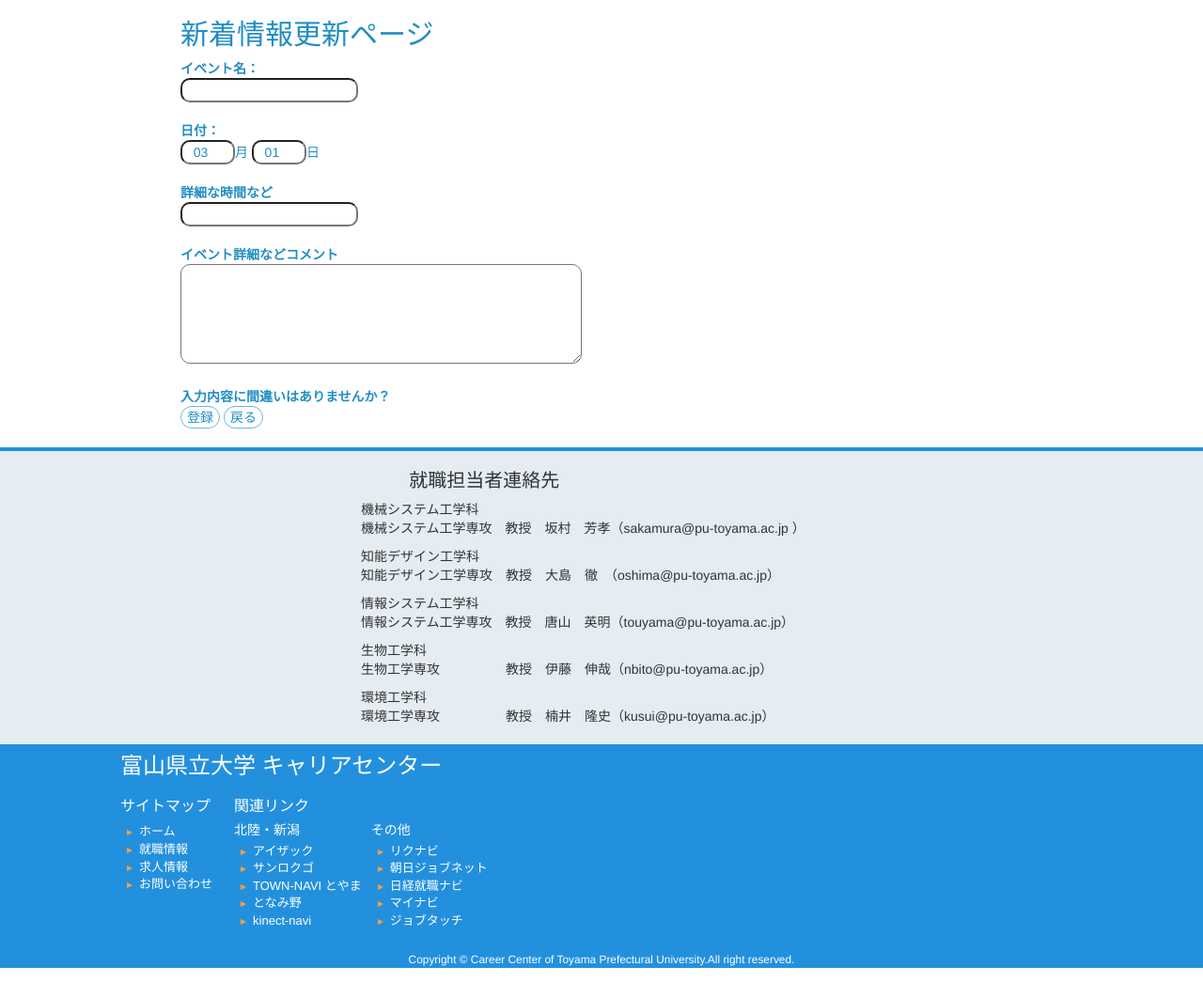
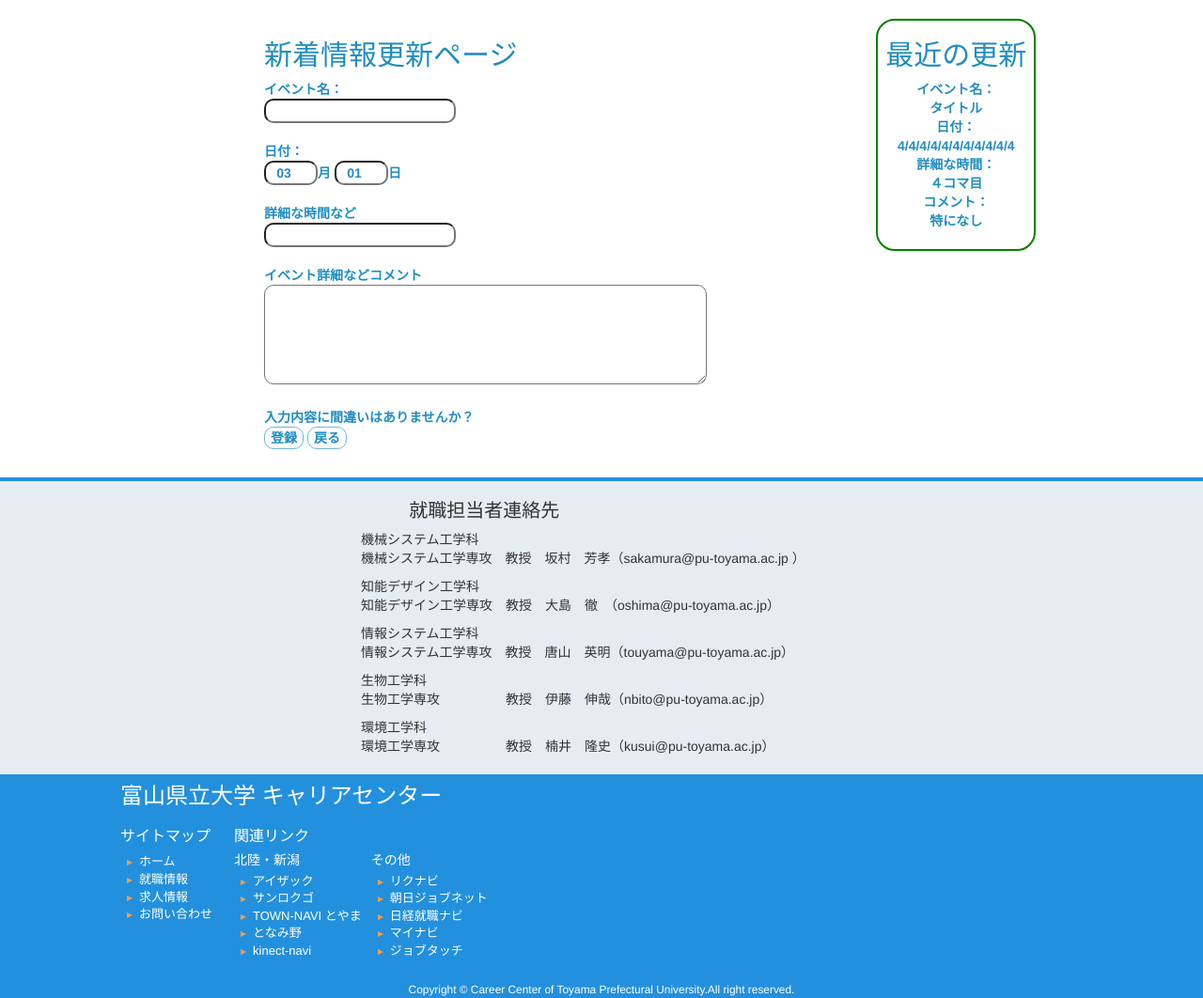
Before and after one commit to stealpattan/koakuma_ccp, a PHP site: page /manager.php?page_type=new_event in a window 1280 px wide. Shown: the part 170-1232 px from the top of the page at 94% size. Before the commit the page ends 1200 px from the top, so only its background shows below. Run offline with PHP 8.4, Linux system fonts and the light colour scheme; data that the repository does not hold is empty.

Commit message:
make manager's page

```diff
--- a/ccp/css/intern.css
+++ b/ccp/css/intern.css
@@ -27,8 +27,15 @@ table#table-02 td {
   margin: 0 auto;
 }
 
+
+/*manager.phpのcss*/
+.arrange_rows{
+  width: 90%;
+  margin: 0 auto;
+}
+
 .manager{
-  width: 70%;
+  width: 50%;
   color: #208dc3;
   margin:0 auto;
   margin-bottom: 20px;
@@ -38,11 +45,11 @@ table#table-02 td {
   margin-bottom: 20px;
 }
 
-input{
+.manager input{
   text-align: center;
   border-radius: 10px;
 }
-textarea{
+.manager textarea{
   text-align: center;
   border-radius: 10px;
 }
@@ -56,3 +63,12 @@ textarea{
 .manager_contents:hover{
   background-color: #cbe6f3;
 }
+
+.recent_update{
+  width: 60%;
+  color: #208dc3;
+  position: relative;
+  border: 2px solid green;
+  border-radius: 20px;
+  text-align: center;
+}
--- a/ccp/manager.php
+++ b/ccp/manager.php
@@ -13,7 +13,7 @@
 	    <link rel="stylesheet" href="css/bootstrap/css/bootstrap.min.css">
 	    <link rel="stylesheet" href="css/common.css">
 	    <link rel="stylesheet" href="css/home.css">
-	    <link rel="stylesheet" type="text/css" href="css/intern.css">
+	    <link rel="stylesheet" href="css/intern.css">
 	    <script type="text/javascript" src="js/jquery-3.1.1.min.js"></script>
 	</head>
 	<body>
@@ -43,6 +43,10 @@
 			<?php endif; ?>
 			<?php if($_GET['page_type'] == 'new_event'): ?>
 				<!-- 新着情報の更新をここから行います -->
+				<div class='new_event'>
+					<table class='arrange_rows'>
+						<tr>
+							<th>
 								<div class='manager'>
 									<h2>新着情報更新ページ</h2>
 									<form action='manager.php' method='post'>
@@ -73,6 +77,25 @@
 										</dl>
 									</form>
 								</div>
+							</th>
+							<th>
+								<div class='recent_update'>
+									<h2>最近の更新</h2>
+									<dl>
+										<dt>イベント名：</dt>
+										<dd>タイトル</dd>
+										<dt>日付：</dt>
+										<dt>4/4/4/4/4/4/4/4/4/4/4</dt>
+										<dt>詳細な時間：</dt>
+										<dd>４コマ目</dd>
+										<dt>コメント：</dt>
+										<dd>特になし</dd>
+									</dl>
+								</div>
+							</th>
+						</tr>
+					</table>
+				</div>
 			<?php endif; ?>
 		<?php endif; ?>
 		<?php require("footer.php"); ?>
```
Lines whose indentation alone changed are shown as unchanged.
